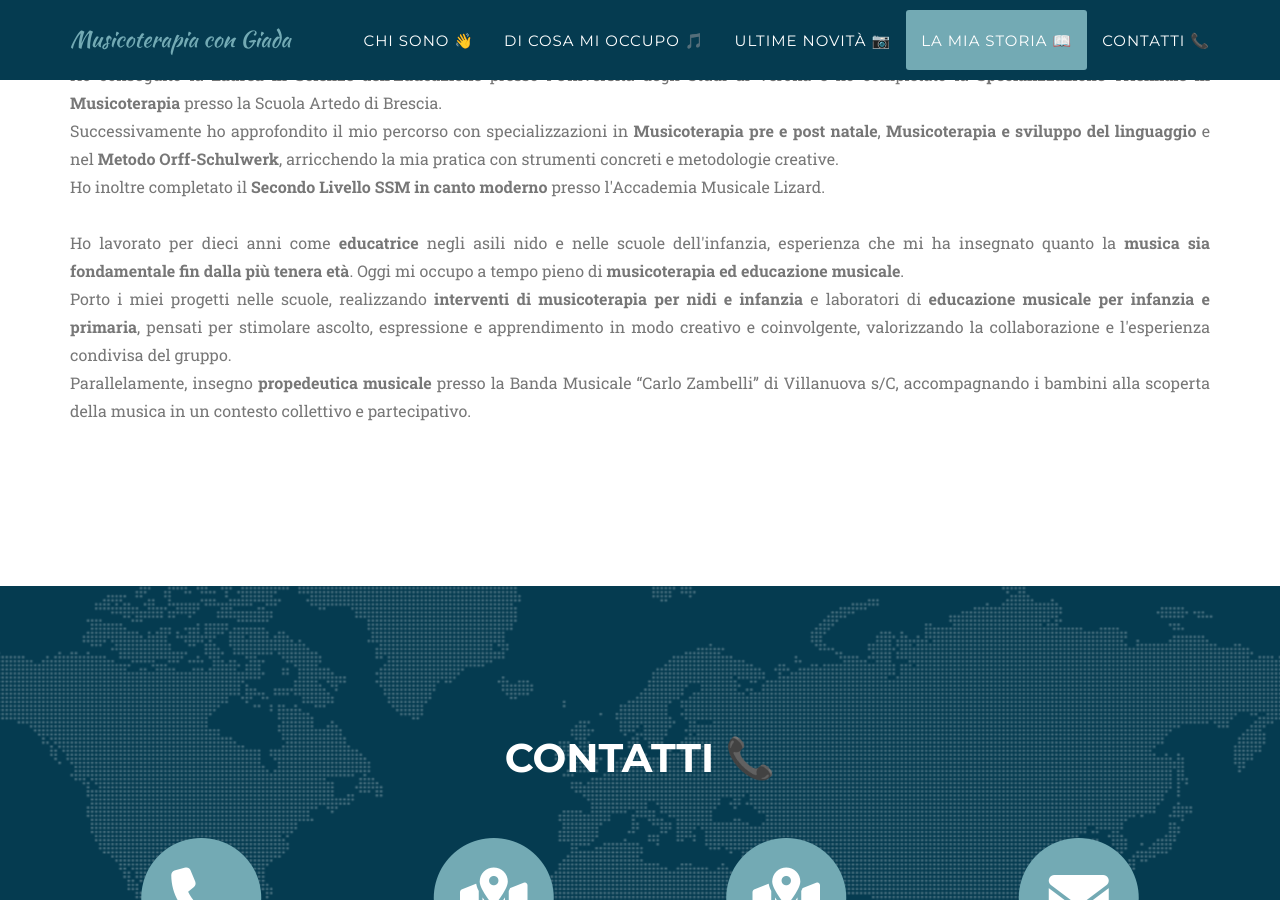
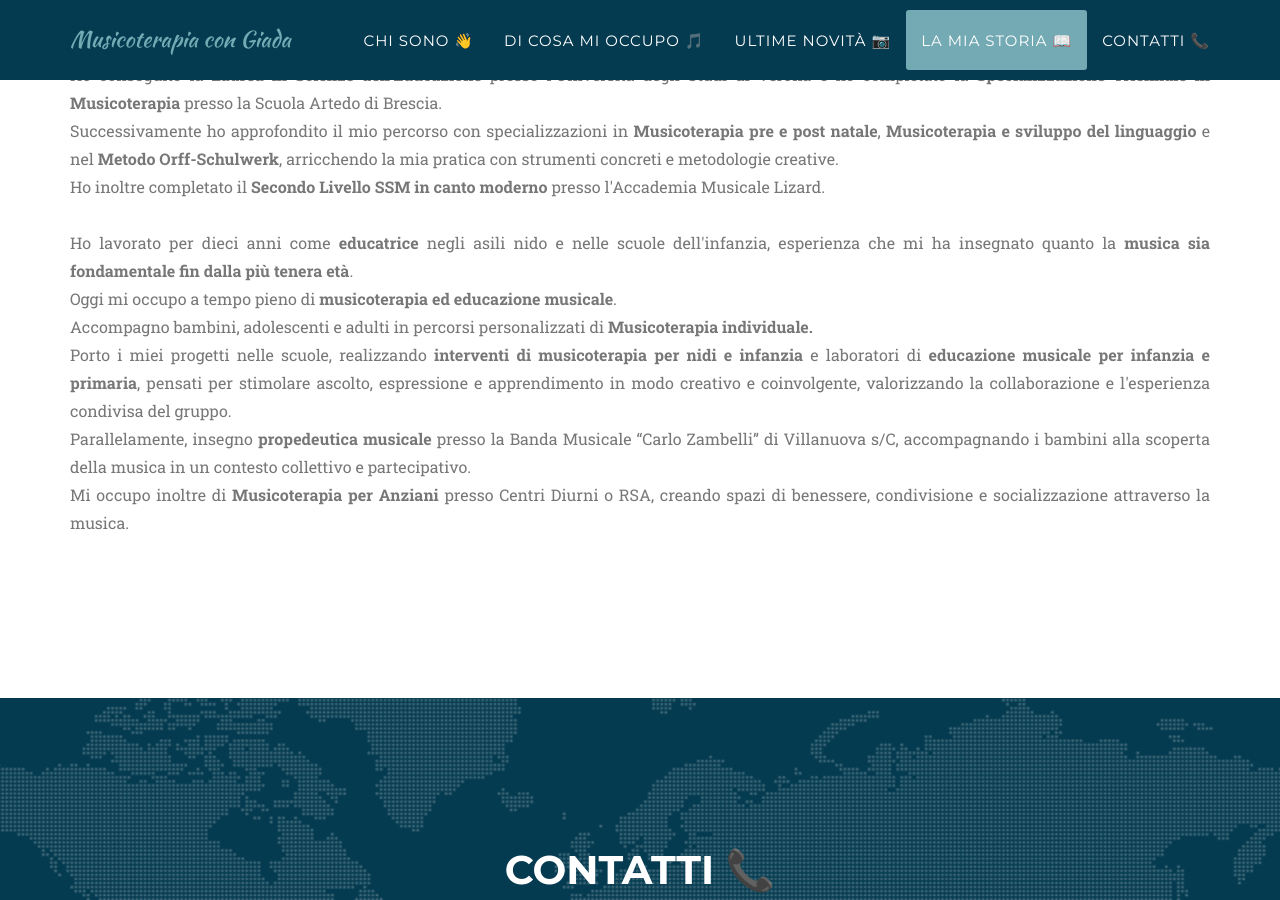
Before and after one commit to gmarraff/giadatanghetti.it, a Jekyll site: the page built from index.markdown, in a window 1280 px wide and 900 px high, scrolled down 4304 px. Built offline with Jekyll 4.4.1, drawn with Linux system fonts in a browser that asks for light colours; some web fonts are replaced.

Commit message:
Update "my-story"

```diff
--- a/_includes/my-story.html
+++ b/_includes/my-story.html
@@ -15,9 +15,13 @@
                         Successivamente ho approfondito il mio percorso con specializzazioni in <strong>Musicoterapia pre e post natale</strong>, <strong>Musicoterapia e sviluppo del linguaggio</strong> e nel <strong>Metodo Orff-Schulwerk</strong>, arricchendo la mia pratica con strumenti concreti e metodologie creative.<br/>
                         Ho inoltre completato il <strong>Secondo Livello SSM in canto moderno</strong> presso l'Accademia Musicale Lizard.<br/>
                         <br/>
-                        Ho lavorato per dieci anni come <strong>educatrice</strong> negli asili nido e nelle scuole dell'infanzia, esperienza che mi ha insegnato quanto la <strong>musica sia fondamentale fin dalla più tenera età</strong>. Oggi mi occupo a tempo pieno di <strong>musicoterapia ed educazione musicale</strong>.<br/>
+                        Ho lavorato per dieci anni come <strong>educatrice</strong> negli asili nido e nelle scuole dell'infanzia, esperienza che mi ha insegnato quanto la <strong>musica sia fondamentale fin dalla più tenera età</strong>.<br/>
+                        Oggi mi occupo a tempo pieno di <strong>musicoterapia ed educazione musicale</strong>.<br/>
+                        Accompagno bambini, adolescenti e adulti in percorsi personalizzati di <strong>Musicoterapia individuale.</strong><br/>
                         Porto i miei progetti nelle scuole, realizzando <strong>interventi di musicoterapia per nidi e infanzia</strong> e laboratori di <strong>educazione musicale per infanzia e primaria</strong>, pensati per stimolare ascolto, espressione e apprendimento in modo creativo e coinvolgente, valorizzando la collaborazione e l'esperienza condivisa del gruppo.<br/>
-                        Parallelamente, insegno <strong>propedeutica musicale</strong> presso la Banda Musicale “Carlo Zambelli” di Villanuova s/C, accompagnando i bambini alla scoperta della musica in un contesto collettivo e partecipativo.
+                        Parallelamente, insegno <strong>propedeutica musicale</strong> presso la Banda Musicale “Carlo Zambelli” di Villanuova s/C, accompagnando i bambini alla scoperta della musica in un contesto collettivo e partecipativo.<br/>
+                        Mi occupo inoltre di <strong>Musicoterapia per Anziani</strong>  presso Centri Diurni o RSA,
+creando spazi di benessere, condivisione e socializzazione attraverso la musica.
                     </p>
                 </div>
             </div>
```
